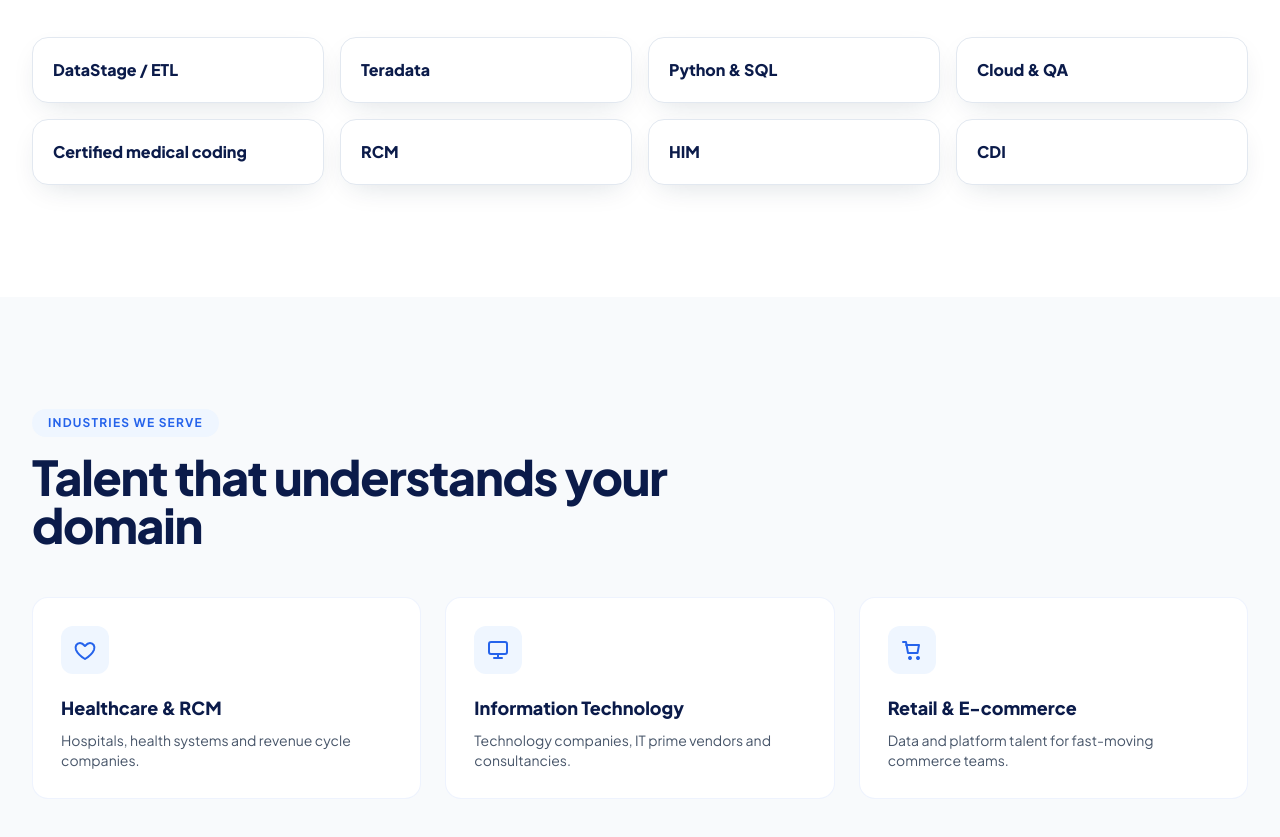
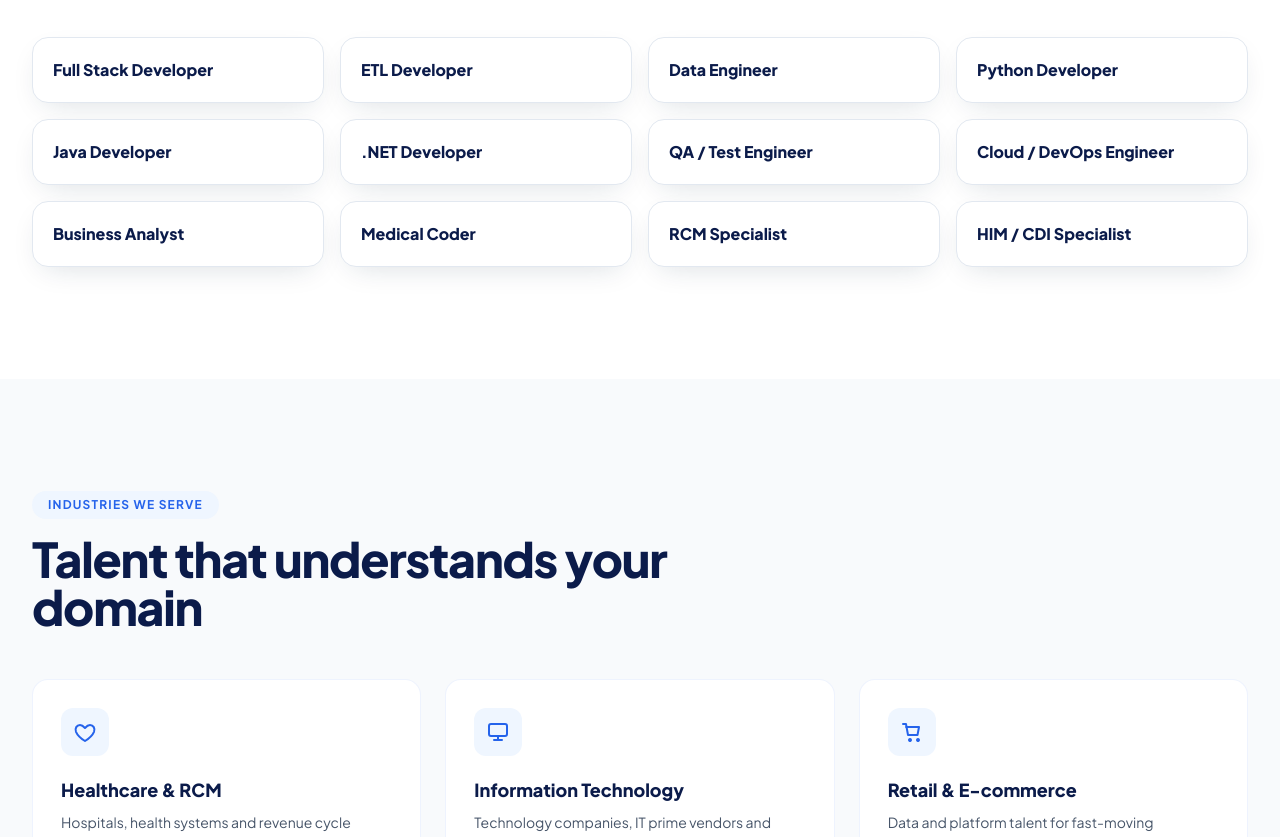
Before and after one commit to sobitareddygummalla-a11y/amsinfosystems-site, a plain HTML site: page index.html in a window 1280 px wide. Shown: the part 2503-3340 px from the top of the page. Drawn offline with nearby package versions, Linux system fonts and the light colour scheme.

Commit message:
Use generic role names in roles-we-recruit-for section
Co-Authored-By: Claude Sonnet 5.5 <noreply@anthropic.com>

```diff
--- a/index.html
+++ b/index.html
@@ -279,14 +279,18 @@ tailwind.config = {
       <p class="mt-4 text-lg text-slate-600">These are the skill areas we recruit for. They are not a list of open positions. Tell us what you need and we will source it.</p>
     </div>
     <ul class="mt-10 grid grid-cols-2 md:grid-cols-4 gap-4">
-      <li class="reveal rounded-2xl border border-slate-200 bg-white p-5 shadow-soft font-extrabold text-navy">DataStage / ETL</li>
-      <li class="reveal rounded-2xl border border-slate-200 bg-white p-5 shadow-soft font-extrabold text-navy">Teradata</li>
-      <li class="reveal rounded-2xl border border-slate-200 bg-white p-5 shadow-soft font-extrabold text-navy">Python &amp; SQL</li>
-      <li class="reveal rounded-2xl border border-slate-200 bg-white p-5 shadow-soft font-extrabold text-navy">Cloud &amp; QA</li>
-      <li class="reveal rounded-2xl border border-slate-200 bg-white p-5 shadow-soft font-extrabold text-navy">Certified medical coding</li>
-      <li class="reveal rounded-2xl border border-slate-200 bg-white p-5 shadow-soft font-extrabold text-navy">RCM</li>
-      <li class="reveal rounded-2xl border border-slate-200 bg-white p-5 shadow-soft font-extrabold text-navy">HIM</li>
-      <li class="reveal rounded-2xl border border-slate-200 bg-white p-5 shadow-soft font-extrabold text-navy">CDI</li>
+      <li class="reveal rounded-2xl border border-slate-200 bg-white p-5 shadow-soft font-extrabold text-navy">Full Stack Developer</li>
+      <li class="reveal rounded-2xl border border-slate-200 bg-white p-5 shadow-soft font-extrabold text-navy">ETL Developer</li>
+      <li class="reveal rounded-2xl border border-slate-200 bg-white p-5 shadow-soft font-extrabold text-navy">Data Engineer</li>
+      <li class="reveal rounded-2xl border border-slate-200 bg-white p-5 shadow-soft font-extrabold text-navy">Python Developer</li>
+      <li class="reveal rounded-2xl border border-slate-200 bg-white p-5 shadow-soft font-extrabold text-navy">Java Developer</li>
+      <li class="reveal rounded-2xl border border-slate-200 bg-white p-5 shadow-soft font-extrabold text-navy">.NET Developer</li>
+      <li class="reveal rounded-2xl border border-slate-200 bg-white p-5 shadow-soft font-extrabold text-navy">QA / Test Engineer</li>
+      <li class="reveal rounded-2xl border border-slate-200 bg-white p-5 shadow-soft font-extrabold text-navy">Cloud / DevOps Engineer</li>
+      <li class="reveal rounded-2xl border border-slate-200 bg-white p-5 shadow-soft font-extrabold text-navy">Business Analyst</li>
+      <li class="reveal rounded-2xl border border-slate-200 bg-white p-5 shadow-soft font-extrabold text-navy">Medical Coder</li>
+      <li class="reveal rounded-2xl border border-slate-200 bg-white p-5 shadow-soft font-extrabold text-navy">RCM Specialist</li>
+      <li class="reveal rounded-2xl border border-slate-200 bg-white p-5 shadow-soft font-extrabold text-navy">HIM / CDI Specialist</li>
     </ul>
   </div>
 </section>
```
